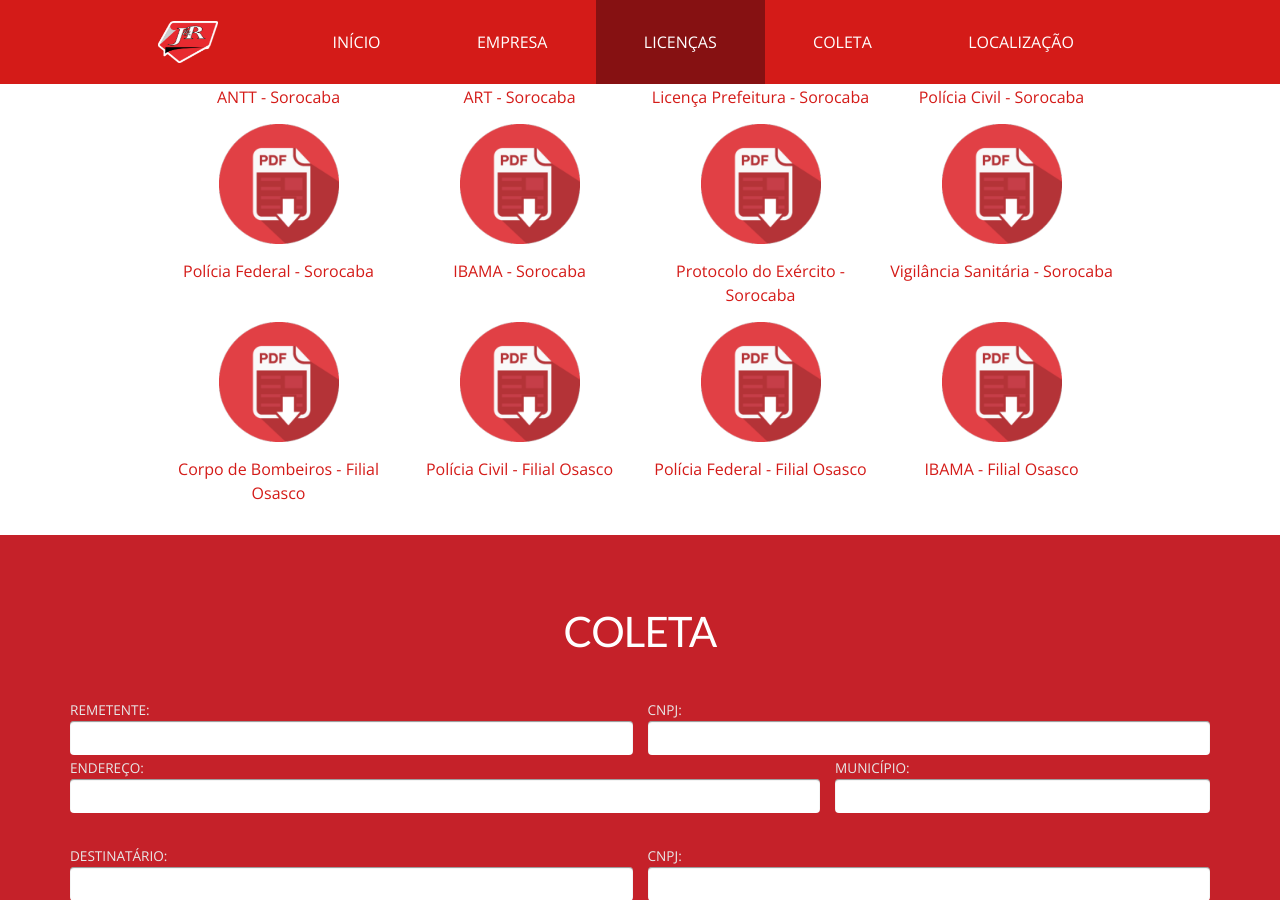
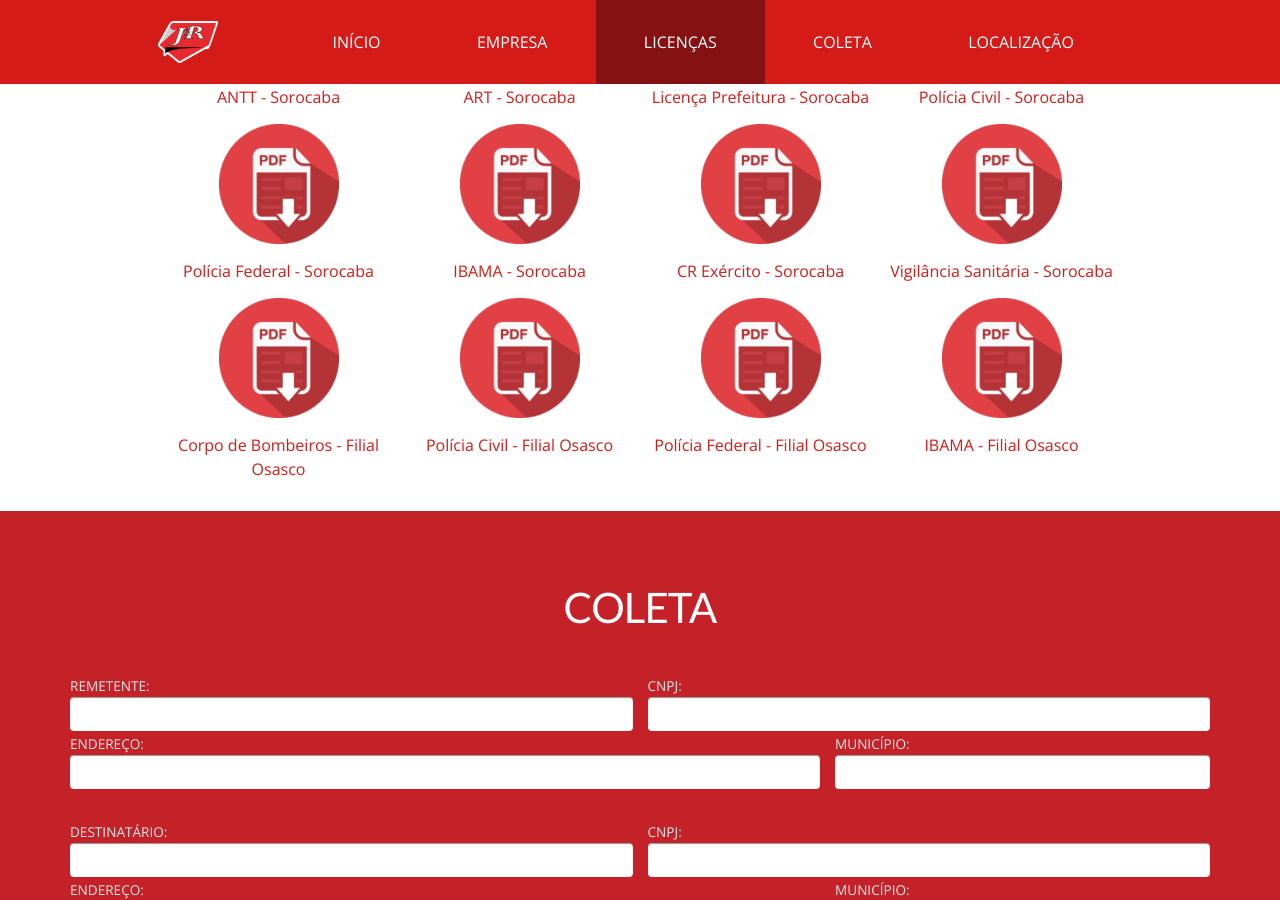
Before and after one commit to JeRTransportes/jertransportes.github.io, a Jekyll site: the page built from transportes.html, in a window 1280 px wide and 900 px high, scrolled down 2764 px. Built offline with Jekyll 4.4.1, drawn with Linux system fonts in a browser that asks for light colours.

Commit message:
Rótulo do arquivo de download atualizado

```diff
--- a/transportes.html
+++ b/transportes.html
@@ -33,7 +33,7 @@ docs:
     file : sorocaba-policia-federal-2018.pdf
   - title: IBAMA - Sorocaba
     file : sorocaba-ibama-maio-2018.pdf
-  - title: Protocolo do Exército - Sorocaba
+  - title: CR Exército - Sorocaba
     file : sorocaba-exercito-2020.pdf
   - title: Vigilância Sanitária - Sorocaba
     file : sorocaba-anvisa-2019.pdf
```
